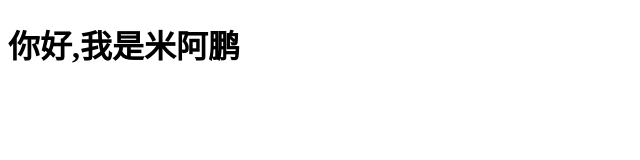
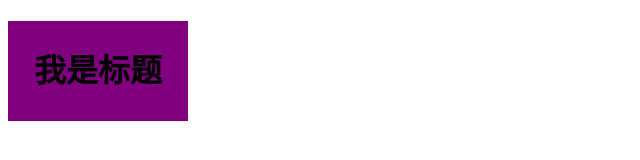
Before and after one commit to miapeng321/8.30weixin, a plain HTML site: page index.html in a window 1280 px wide. Shown: the whole page, without its empty margins (0-640 px from the left). Drawn offline with Linux system fonts and the light colour scheme.

Commit message:
index.html

```diff
--- a/index.html
+++ b/index.html
@@ -3,8 +3,21 @@
 	<head>
 		<meta charset="UTF-8">
 		<title></title>
+	    <style>
+	    	.box{
+	    		width: 180px;
+	    		height: 100px;
+	    		background: purple;
+	    		text-align: center;
+	    		line-height: 100px;
+	    	}
+
+	    </style>
 	</head>
 	<body>
-		<h1>你好,我是米阿鹏</h1>
+		<div class="box">
+			<h1>我是标题</h1>
+		</div>
+
 	</body>
 </html>
```
